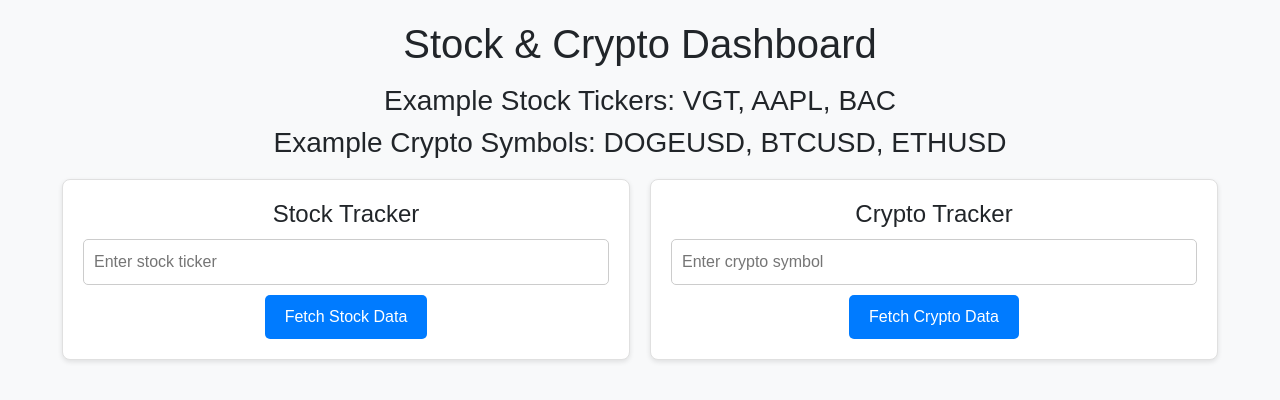
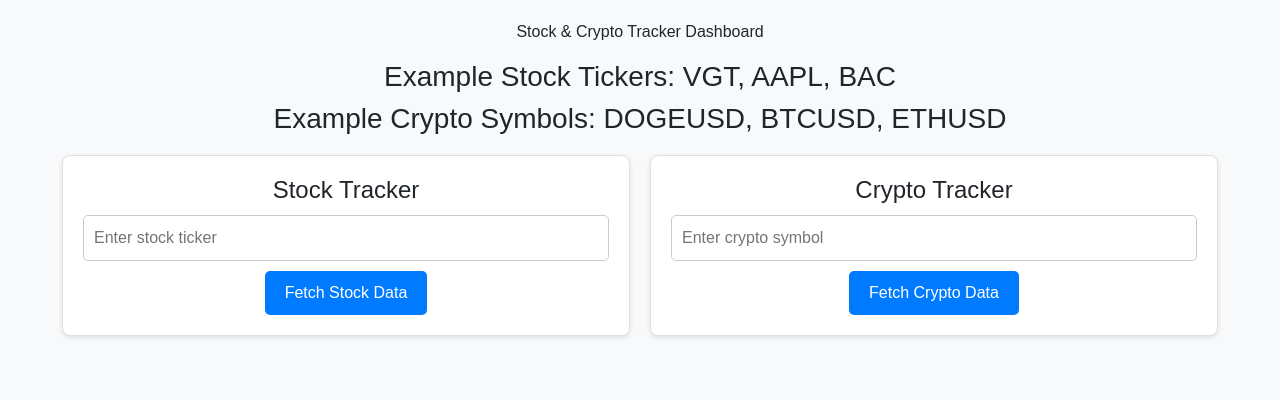
Before and after one commit to saxtonvandalsen/stock-crypto-tracker, a React (Create React App) app: page / in a window 1280 px wide. Shown: the top 400 px of the page. Built offline with nearby package versions, Linux system fonts and the light colour scheme; no server answers.

Commit message:
Edited app layout

```diff
--- a/src/App.js
+++ b/src/App.js
@@ -14,9 +14,14 @@ function App() {
     return (
         <Provider store={store}>
             <div className="App">
-                <h1>Stock & Crypto Dashboard</h1>
+                <div className="header-container">
+                    <header className='main-header'>
+                        Stock & Crypto Tracker Dashboard
+                    </header>
+                </div>
+
                 <p></p>
-                <RandomExamples />
+                <h1><RandomExamples /></h1>
                 <p></p>
 
                 <div className='container'>
```
